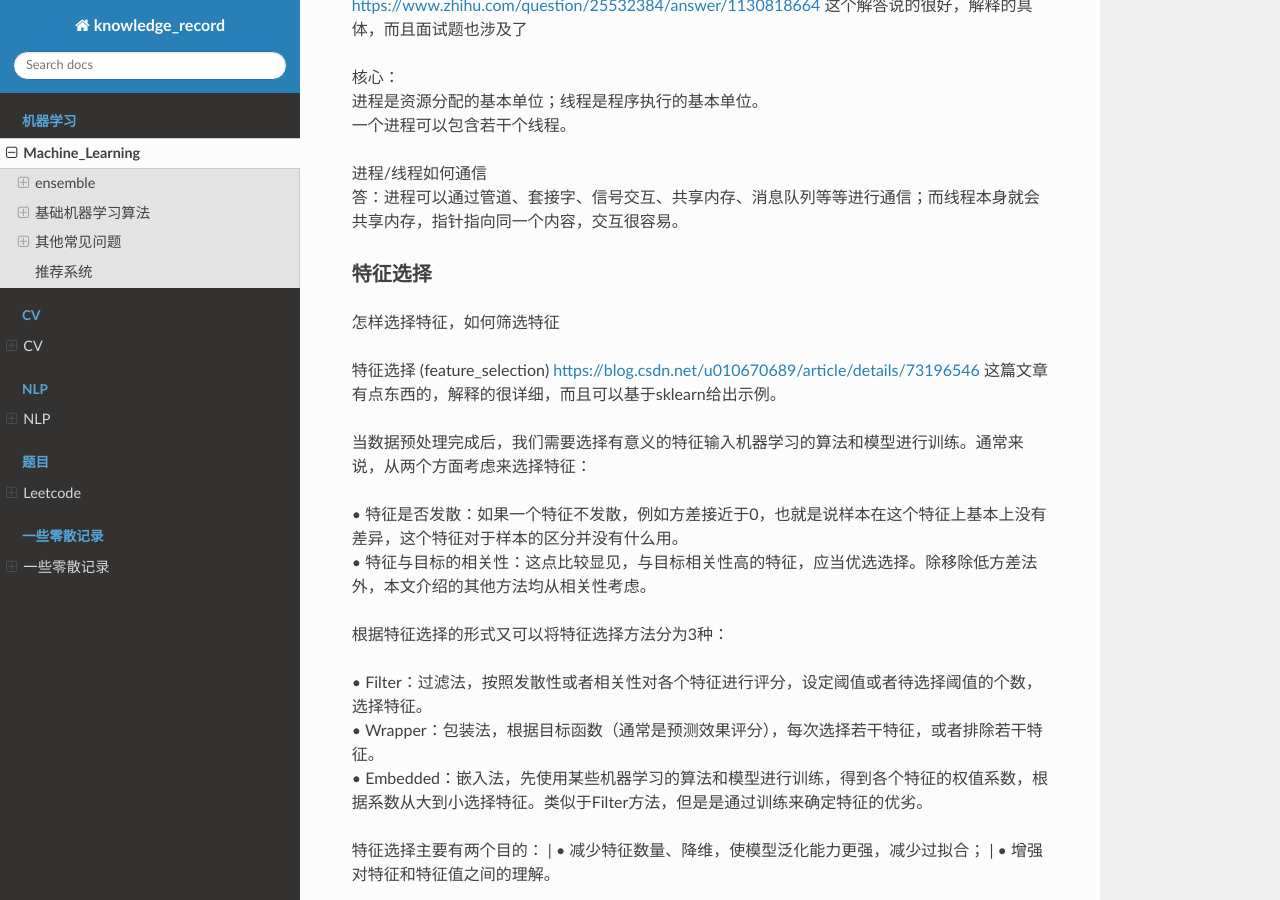
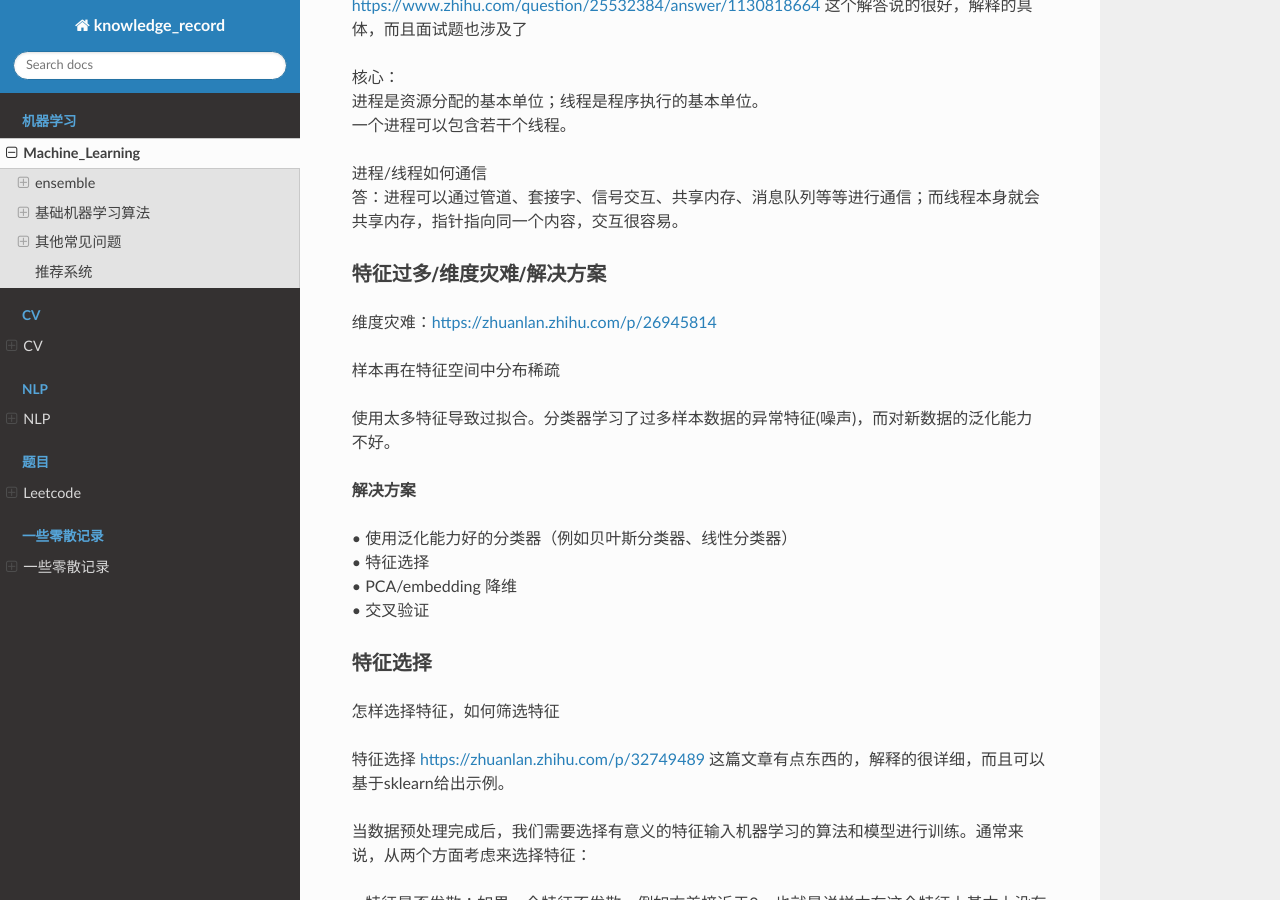
Before and after one commit to luochuankai-JHU/knowledge_record, a Sphinx documentation site: the page built from docs/machine_learning/machine_learning.rst, in a window 1280 px wide and 900 px high, scrolled down 24812 px. Built offline with Sphinx 7.4.7 and the Read the Docs theme 2.0.0, drawn with Linux system fonts in a browser that asks for light colours.

Commit message:
lotsoffeatures

```diff
--- a/docs/machine_learning/machine_learning.rst
+++ b/docs/machine_learning/machine_learning.rst
@@ -619,11 +619,26 @@ https://www.zhihu.com/question/25532384/answer/1130818664 这个解答说的很
 | 进程/线程如何通信
 | 答：进程可以通过管道、套接字、信号交互、共享内存、消息队列等等进行通信；而线程本身就会共享内存，指针指向同一个内容，交互很容易。
 
+特征过多/维度灾难/解决方案
+----------------------------------------
+维度灾难：https://zhuanlan.zhihu.com/p/26945814
+
+样本再在特征空间中分布稀疏
+
+使用太多特征导致过拟合。分类器学习了过多样本数据的异常特征(噪声)，而对新数据的泛化能力不好。
+
+**解决方案**
+
+| •	使用泛化能力好的分类器（例如贝叶斯分类器、线性分类器）
+| •	特征选择
+| •	PCA/embedding 降维
+| •	交叉验证
+
 特征选择
 -----------------
 怎样选择特征，如何筛选特征
 
-特征选择 (feature_selection)   https://blog.csdn.net/u010670689/article/details/73196546  这篇文章有点东西的，解释的很详细，而且可以基于sklearn给出示例。
+特征选择 https://zhuanlan.zhihu.com/p/32749489 这篇文章有点东西的，解释的很详细，而且可以基于sklearn给出示例。
 
 当数据预处理完成后，我们需要选择有意义的特征输入机器学习的算法和模型进行训练。通常来说，从两个方面考虑来选择特征：
 
```
